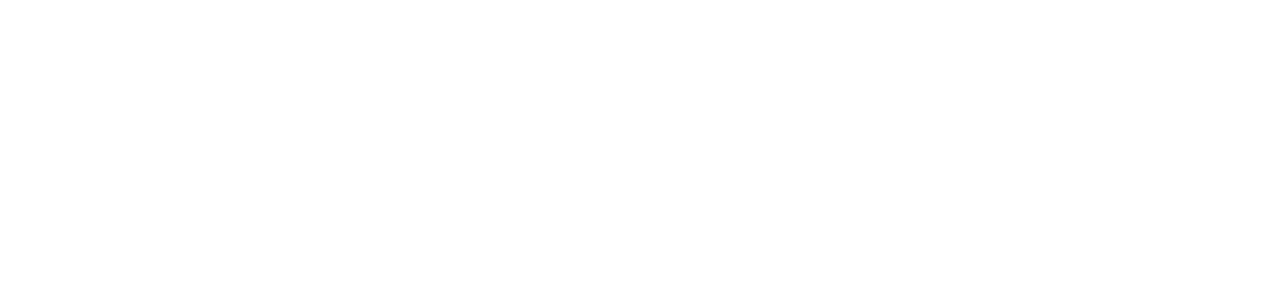
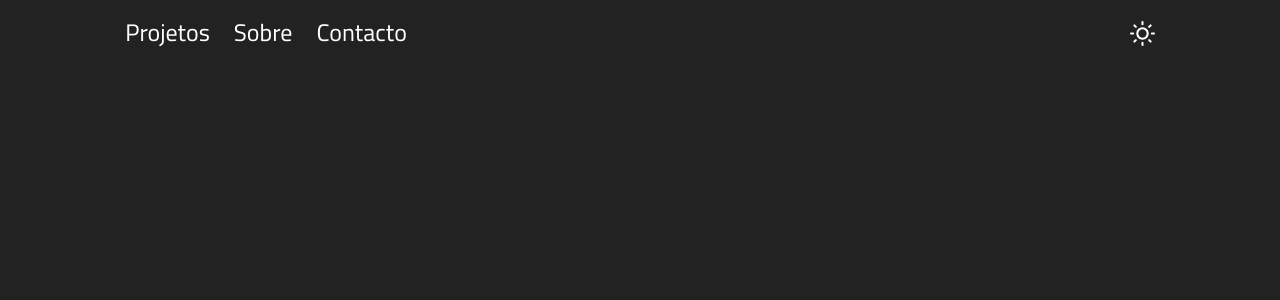
Before and after one commit to overflow68/Gabriel-Nicolitoiu, a React (Create React App) app: page / in a window 1280 px wide. Shown: the top 300 px of the page. Built offline with nearby package versions, Linux system fonts and the light colour scheme.

Commit message:
Navbar and Toggle mode done

```diff
--- a/package.json
+++ b/package.json
@@ -8,6 +8,7 @@
     "@testing-library/user-event": "^12.8.3",
     "react": "^17.0.2",
     "react-dom": "^17.0.2",
+    "react-icons": "^4.2.0",
     "react-scripts": "4.0.3",
     "web-vitals": "^1.1.2"
   },
--- a/src/App.js
+++ b/src/App.js
@@ -1,9 +1,17 @@
+import React from 'react'
+import './styles/app.css'
+import Navbar from './components/navbar'
+import {ToggleProvider} from './toggleModeContext.js'
+
 
 function App() {
   return (
+    <ToggleProvider>
     <div className="App">
+      <Navbar/>
 
     </div>
+    </ToggleProvider>
   );
 }
 
--- /dev/null
+++ b/src/components/navbar.js
@@ -0,0 +1,37 @@
+import '../styles/app.css'
+import {FiSun} from 'react-icons/fi'
+import {BsMoon} from 'react-icons/bs'
+import {useToggle} from '../toggleModeContext'
+import { useEffect } from 'react'
+
+
+function Navbar() {
+    const {toggleMode,darkMode} = useToggle()
+
+    useEffect(()=>{
+        darkMode === false? document.body.classList.add('light-mode'):document.body.classList.remove('light-mode')
+
+    }, [darkMode])
+  return (
+    <div className="navbar">
+        <div className="nav-container">
+
+        <ul className="menu-itms">
+        {darkMode ===true?<li className="itm1"><span>Projetos</span></li>:<li className="itm1 light-itm"><span>Projetos</span></li>}
+        {darkMode ===true?<li className="itm1"><span>Sobre</span></li>:<li className="itm1 light-itm"><span>Sobre</span></li>}
+        {darkMode ===true?<li className="itm1"><span>Contacto</span></li>:<li className="itm1 light-itm"><span>Contacto</span></li>}
+        </ul>
+
+        <div className = "other-itms">
+
+            <div>{darkMode ===true?<FiSun onClick={toggleMode} className="sun" size="25"/>:<BsMoon onClick={toggleMode} className="moon" size="25"/>}</div>
+
+
+        </div>
+
+        </div>
+    </div>
+  );
+}
+
+export default Navbar;
--- /dev/null
+++ b/src/styles/app.css
@@ -0,0 +1,90 @@
+@import url('https://fonts.googleapis.com/css2?family=Cairo&display=swap');
+
+
+*{
+    margin: 0;
+    padding: 0;
+    box-sizing: border-box;
+}
+html{
+    font-family: "Cairo",Arial, Helvetica, sans-serif;
+    font-size: 1.5rem;
+}
+
+body{
+    background: rgb(34, 34, 34);
+}
+
+.light-mode{
+    background: #fff;
+    color:rgb(36, 36, 36)
+}
+
+.navbar{
+    margin: auto;
+    width: 82%;
+    padding: 10px;
+}
+
+.nav-container{
+    color:#fff;
+    display: flex;
+    width:100%;
+    justify-content: space-between;
+}
+
+.menu-itms{
+    display: flex;
+
+}
+
+ul {
+    list-style-type: none;
+    float: left;
+
+}
+
+
+
+.itm1{
+    margin-right: 1rem;
+}
+.itm1:hover{
+    cursor: pointer;
+    color: rgb(216, 92, 20);
+
+}
+
+.light-itm{
+    color:rgb(36, 36, 36)
+}
+.light-itm:hover{
+    color:blue
+}
+
+
+
+.sun{
+    float: right;
+}
+
+.sun:hover{
+    cursor: pointer;
+    color: rgb(216, 92, 20);
+    float: right;
+
+}
+
+.moon{
+    color:rgb(36, 36, 36);
+    float: right;
+}
+
+.moon:hover{
+    cursor: pointer;
+    color: blue;
+}
+
+.other-itms{
+    margin-top: 11px;
+}
--- /dev/null
+++ b/src/toggleModeContext.js
@@ -0,0 +1,27 @@
+import React, {useState,useContext} from 'react'
+
+
+const ToggleModeContext = React.createContext();
+
+export function useToggle(){
+    return useContext(ToggleModeContext)
+}
+
+export function ToggleProvider({children}){
+    const [darkMode, setMode]=useState(true)
+
+    const toggleMode =()=>{
+        setMode(!darkMode)
+    }
+
+
+    const value ={
+      toggleMode,
+      darkMode
+    }
+    return (
+        <ToggleModeContext.Provider value={value}>
+          {children}
+        </ToggleModeContext.Provider>
+      )
+}
```
Also changed, not shown: 1 other file (tests, documents, lock files or other folders).
